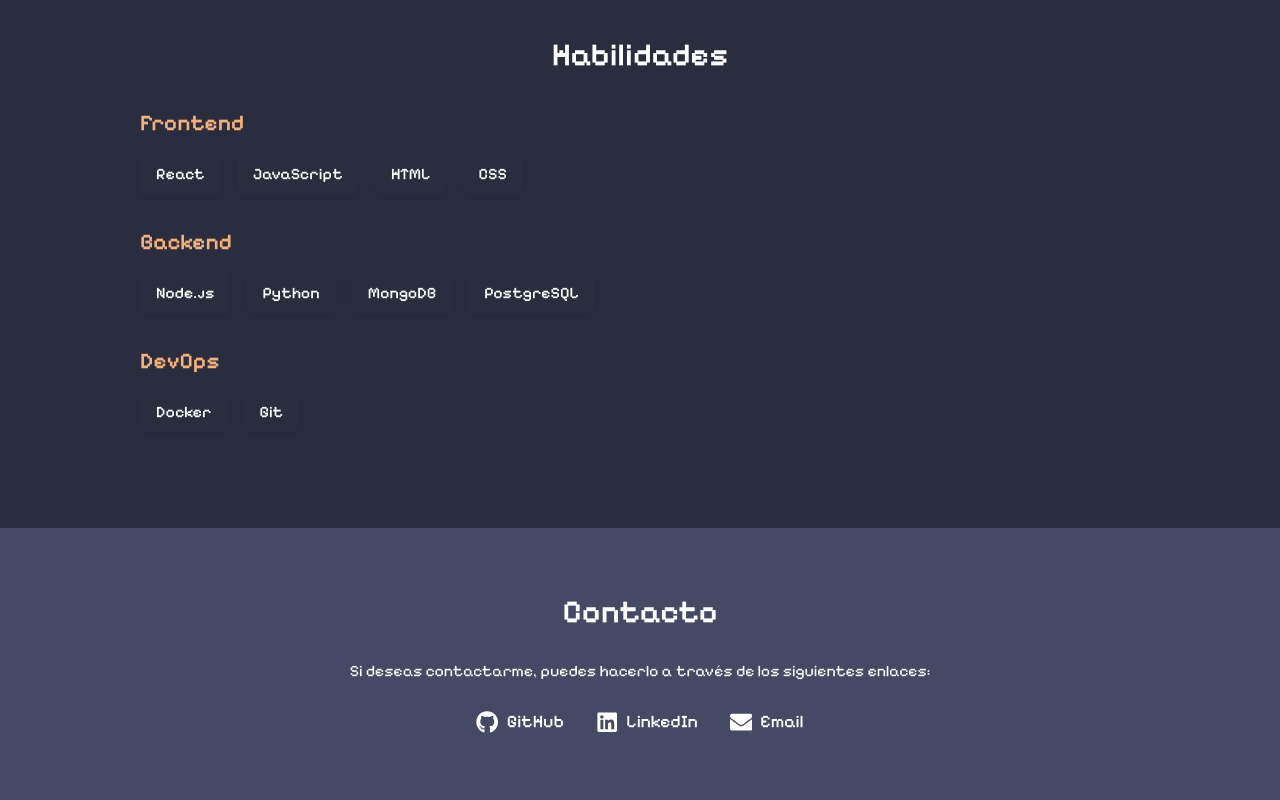
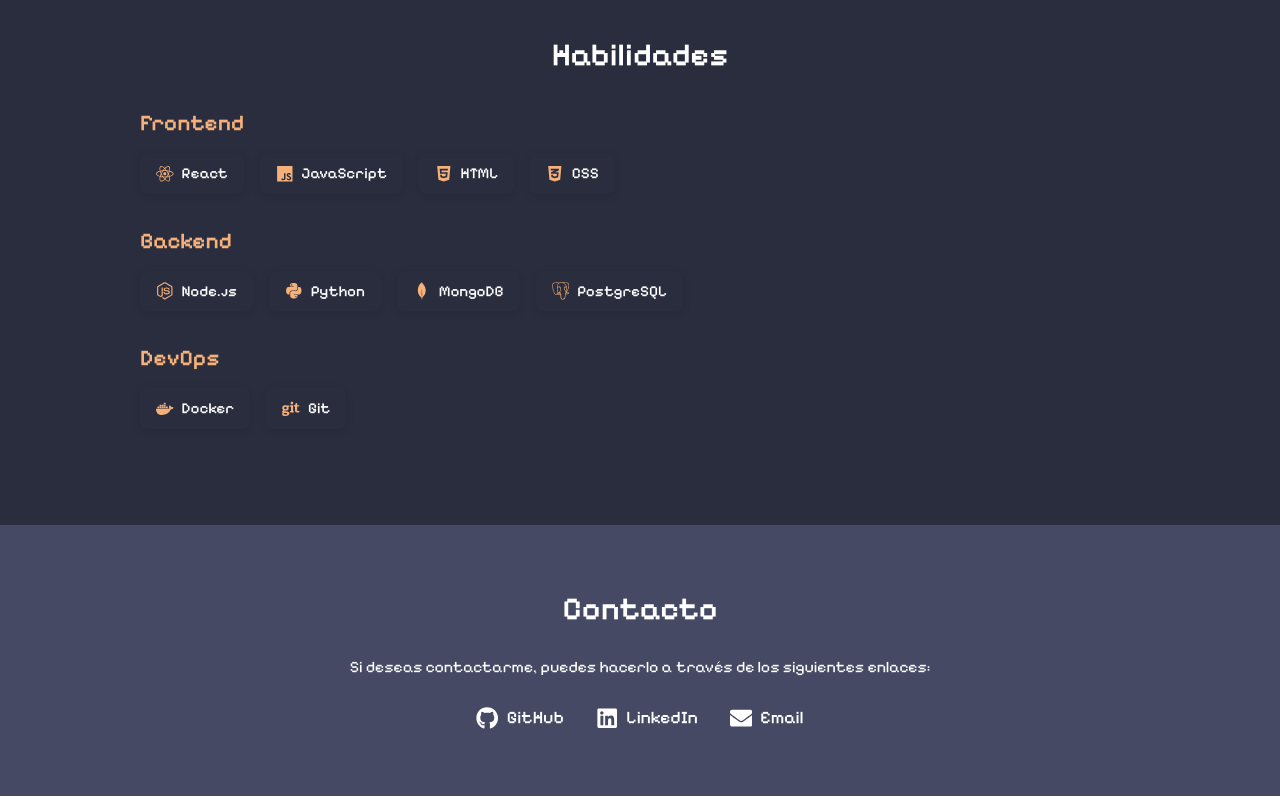
Before and after one commit to LeivaDiego/Web-Portafolio, a React (Vite) app: page / in a window 1280 px wide. Shown: the part 1449-2249 px from the top of the page. Built offline with nearby package versions, Linux system fonts and the light colour scheme.

Commit message:
feat: Skills styling and animation

```diff
--- a/src/components/sections/Skills.jsx
+++ b/src/components/sections/Skills.jsx
@@ -1,6 +1,11 @@
 /** @jsxImportSource @emotion/react */
 import styled from '@emotion/styled'
 import { motion } from 'framer-motion'
+import {
+  FaReact, FaJs, FaHtml5, FaCss3Alt,
+  FaNodeJs, FaPython, FaDocker, FaGit
+} from 'react-icons/fa'
+import { SiMongodb, SiPostgresql } from 'react-icons/si'
 
 const Section = styled.section`
   padding: 4rem 2rem;
@@ -41,8 +46,38 @@ const Skill = styled(motion.div)`
   border-radius: 0.5rem;
   font-weight: 500;
   box-shadow: 0 2px 10px rgba(0, 0, 0, 0.1);
+  display: flex;
+  align-items: center;
+  gap: 0.5rem;
+  font-size: 0.95rem;
+  transition: box-shadow 0.3s ease;
+
+  svg {
+    font-size: 1.1rem;
+    color: ${({ theme }) => theme.colors.accent};
+  }
+
+  &:hover {
+    box-shadow: 0 0 12px ${({ theme }) => theme.colors.accent};
+  }
 `
 
+
+// 🎯 Diccionario de íconos por tecnología
+const skillIcons = {
+  React: <FaReact />,
+  JavaScript: <FaJs />,
+  HTML: <FaHtml5 />,
+  CSS: <FaCss3Alt />,
+  'Node.js': <FaNodeJs />,
+  Python: <FaPython />,
+  MongoDB: <SiMongodb />,
+  PostgreSQL: <SiPostgresql />,
+  Docker: <FaDocker />,
+  Git: <FaGit />,
+}
+
+// 🧠 Estructura de skills por categoría
 const skillsData = {
   Frontend: ['React', 'JavaScript', 'HTML', 'CSS'],
   Backend: ['Node.js', 'Python', 'MongoDB', 'PostgreSQL'],
@@ -61,10 +96,10 @@ const Skills = () => {
               {skills.map((skill, i) => (
                 <Skill
                   key={i}
-                  whileHover={{ scale: 1.05 }}
+                  whileHover={{ scale: 1.05, rotate: 1 }}
                   transition={{ duration: 0.2 }}
                 >
-                  {skill}
+                  {skillIcons[skill]} {skill}
                 </Skill>
               ))}
             </SkillList>
```
